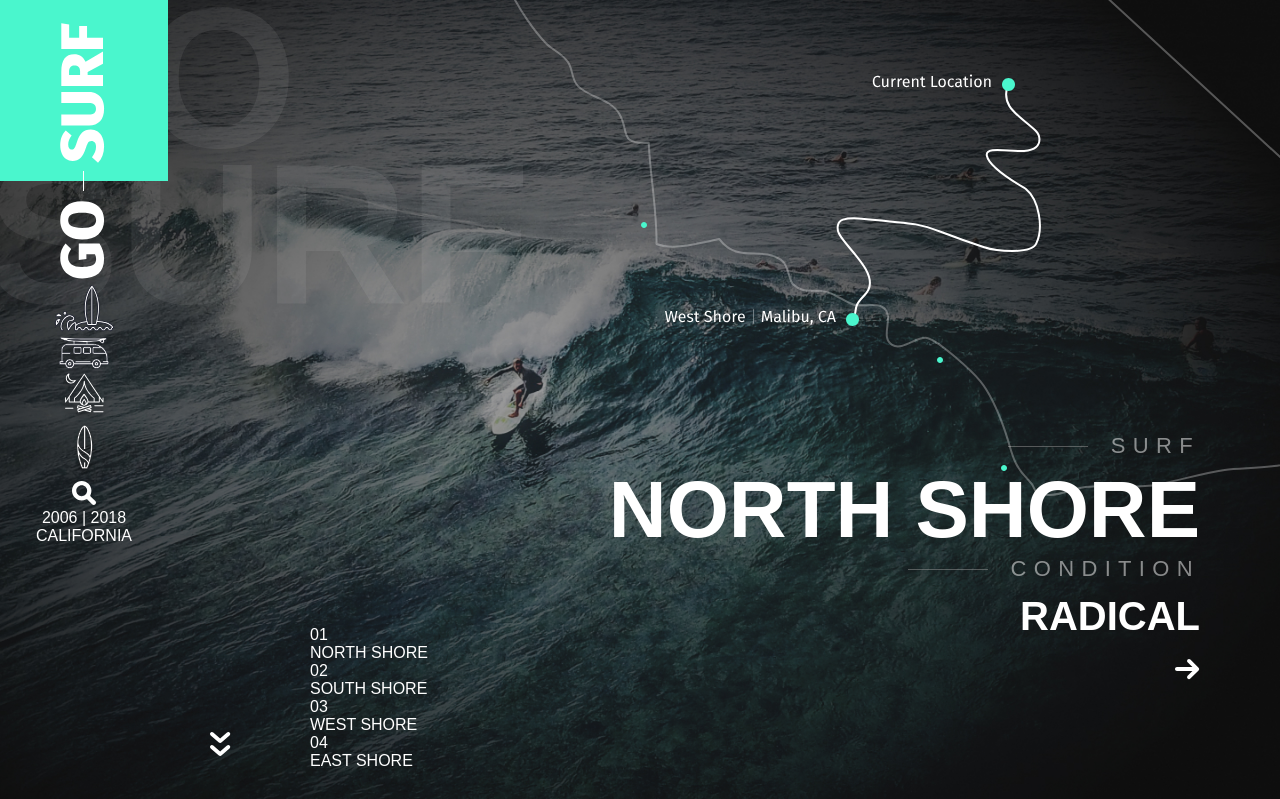
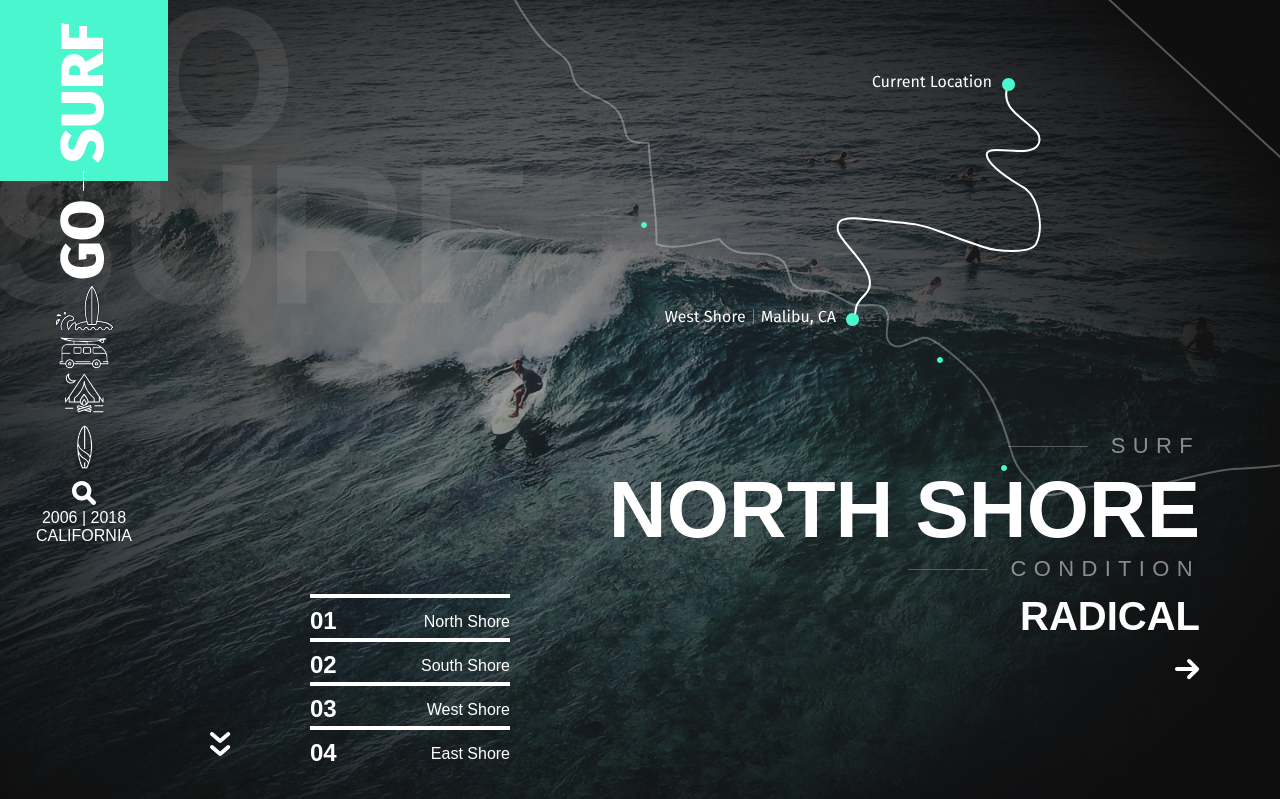
Before and after one commit to yehorich75/react-kama, a React (Create React App) app: page / in a window 1280 px wide. Shown: the top 799 px of the page. Built offline with nearby package versions, Linux system fonts and the light colour scheme; the HTML template or start-up script is replaced by a standard one.

Commit message:
dotshead slider styling start

```diff
--- a/src/Components/Header/SliderDot/Dotshead.jsx
+++ b/src/Components/Header/SliderDot/Dotshead.jsx
@@ -5,27 +5,27 @@ const Dotshead = () => {
   return (
     <div className={styles.dotshead}>
       <div className="slider-dots__item">
-        <div className="dots-box">
-          <div className="dots-box__number">01</div>
-          <div className="dots-box__name">North Shore</div>
+        <div className={styles.box}>
+          <div className={styles.number}>01</div>
+          <div className={styles.name}>North Shore</div>
         </div>
       </div>
       <div className="slider-dots__item">
-        <div className="dots-box">
-          <div className="dots-box__number">02</div>
-          <div className="dots-box__name">South Shore</div>
+        <div className={styles.box}>
+          <div className={styles.number}>02</div>
+          <div className={styles.name}>South Shore</div>
         </div>
       </div>
       <div className="slider-dots__item">
-        <div className="dots-box">
-          <div className="dots-box__number">03</div>
-          <div className="dots-box__name">West Shore</div>
+        <div className={styles.box}>
+          <div className={styles.number}>03</div>
+          <div className={styles.name}>West Shore</div>
         </div>
       </div>
       <div className="slider-dots__item">
-        <div className="dots-box">
-          <div className="dots-box__number">04</div>
-          <div className="dots-box__name">East Shore</div>
+        <div className={styles.box}>
+          <div className={styles.number}>04</div>
+          <div className={styles.name}>East Shore</div>
         </div>
       </div>
     </div>
--- a/src/Components/Header/SliderDot/Dotshead.module.css
+++ b/src/Components/Header/SliderDot/Dotshead.module.css
@@ -5,3 +5,26 @@
     max-width: 920px;
     width: 100%;
 }
+
+.box {
+    width: 200px;
+    display: flex;
+    justify-content: space-between;
+    align-items: center;
+    border-top: 4px solid rgb(255, 255, 255);
+    padding-top: 6px;
+
+}
+
+.number {
+    font-weight: 800;
+    font-size: 24px;
+    line-height: 34px;
+}
+
+.name {
+    font-weight: 300;
+    font-size: 16px;
+    line-height: 19px;
+    text-transform: capitalize;
+}
```
